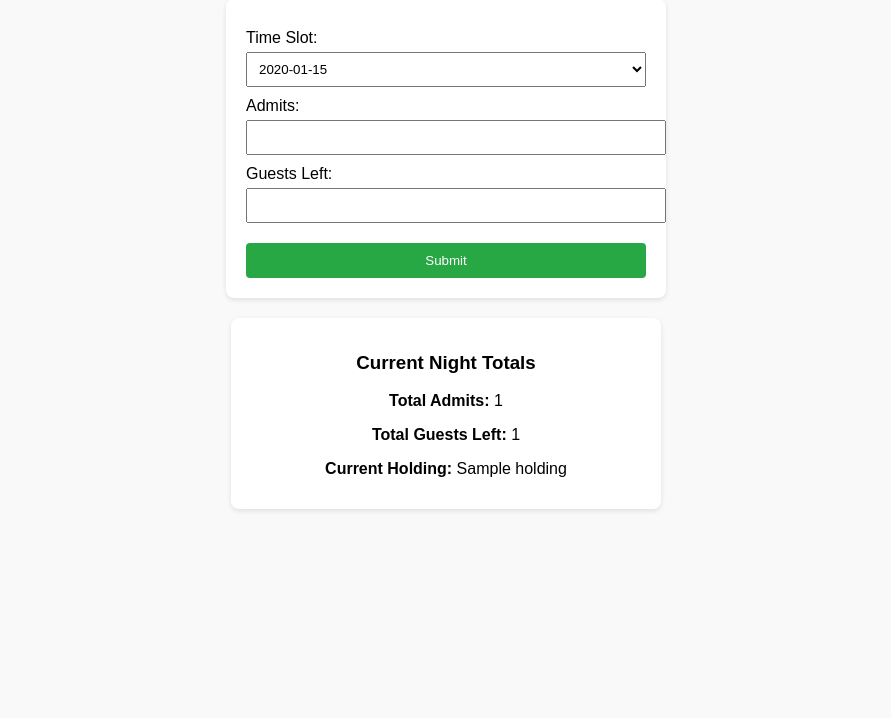
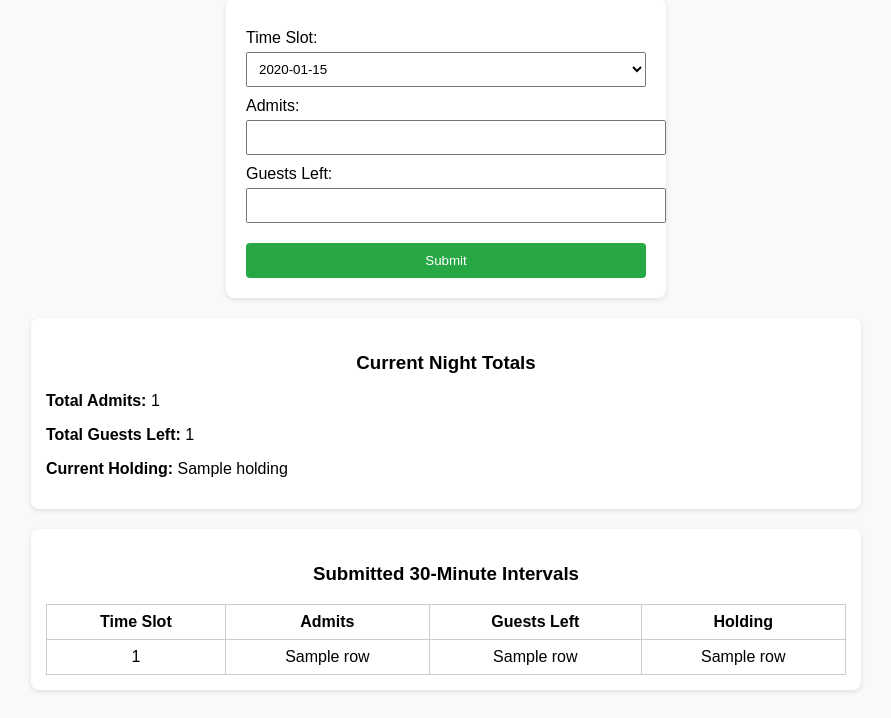
Before and after one commit to sclowes/Mollys-Group-Data, a Flask app: template templates/submit.html in a window 1280 px wide. Shown: the part 109-827 px from the top of the page, without its empty margins (194-1085 px from the left). Before the commit the page ends 620 px from the top, so only its background shows below. Run offline with Flask 3, Linux system fonts and the light colour scheme; the template is opened without the code that fills it: most values are stand-ins (such as "Sample title", 1, 10 or a date in 2020); some libraries are stand-ins or nearby versions.

Commit message:
Updated to have table view

```diff
--- a/app.py
+++ b/app.py
@@ -54,6 +54,11 @@ def submit_entry():
     night_start_date = get_night_start(now).isoformat()
     holding, total_admits, total_left = calculate_holding_for(night_start_date)
 
+    with get_connection() as conn:
+        with conn.cursor() as c:
+            c.execute("SELECT time_slot, admits, left_count, holding FROM entries WHERE date = %s ORDER BY time_slot", (night_start_date,))
+            log_rows = c.fetchall()
+
     if request.method == 'POST':
         admits = int(request.form['admits'])
         left_count = int(request.form['left_count'])
@@ -84,7 +89,8 @@ def submit_entry():
         return redirect(url_for('submit_entry'))
 
     return render_template('submit.html', times=times, default_time=default_time,
-                           holding=holding, total_admits=total_admits, total_left=total_left)
+                           holding=holding, total_admits=total_admits,
+                           total_left=total_left, log_rows=log_rows)
 
 @app.route('/confirm', methods=['POST'])
 def confirm_entry():
--- a/templates/submit.html
+++ b/templates/submit.html
@@ -6,12 +6,14 @@
   <style>
     body { font-family: Arial, sans-serif; background: #f9f9f9; padding: 20px; }
     form { background: #fff; padding: 20px; border-radius: 8px; max-width: 400px; margin: auto; box-shadow: 0 2px 5px rgba(0,0,0,0.1); }
-    h1 { text-align: center; }
+    h1, h2, h3 { text-align: center; }
     label { display: block; margin-top: 10px; }
     input, select { width: 100%; padding: 8px; margin-top: 5px; }
     button { margin-top: 20px; padding: 10px; width: 100%; background-color: #28a745; color: white; border: none; border-radius: 4px; cursor: pointer; }
     button:hover { background-color: #218838; }
-    .totals { background: #fff; padding: 15px; border-radius: 8px; max-width: 400px; margin: 20px auto 0; box-shadow: 0 2px 5px rgba(0,0,0,0.1); text-align: center; }
+    .totals, .log-table { background: #fff; padding: 15px; border-radius: 8px; max-width: 800px; margin: 20px auto 0; box-shadow: 0 2px 5px rgba(0,0,0,0.1); }
+    table { width: 100%; border-collapse: collapse; margin-top: 10px; }
+    th, td { padding: 8px; text-align: center; border: 1px solid #ccc; }
   </style>
 </head>
 <body>
@@ -39,5 +41,31 @@
     <p><strong>Total Guests Left:</strong> {{ total_left }}</p>
     <p><strong>Current Holding:</strong> {{ holding }}</p>
   </div>
+
+  {% if log_rows %}
+  <div class="log-table">
+    <h3>Submitted 30-Minute Intervals</h3>
+    <table>
+      <thead>
+        <tr>
+          <th>Time Slot</th>
+          <th>Admits</th>
+          <th>Guests Left</th>
+          <th>Holding</th>
+        </tr>
+      </thead>
+      <tbody>
+        {% for row in log_rows %}
+        <tr>
+          <td>{{ row[0] }}</td>
+          <td>{{ row[1] }}</td>
+          <td>{{ row[2] }}</td>
+          <td>{{ row[3] }}</td>
+        </tr>
+        {% endfor %}
+      </tbody>
+    </table>
+  </div>
+  {% endif %}
 </body>
 </html>
```
